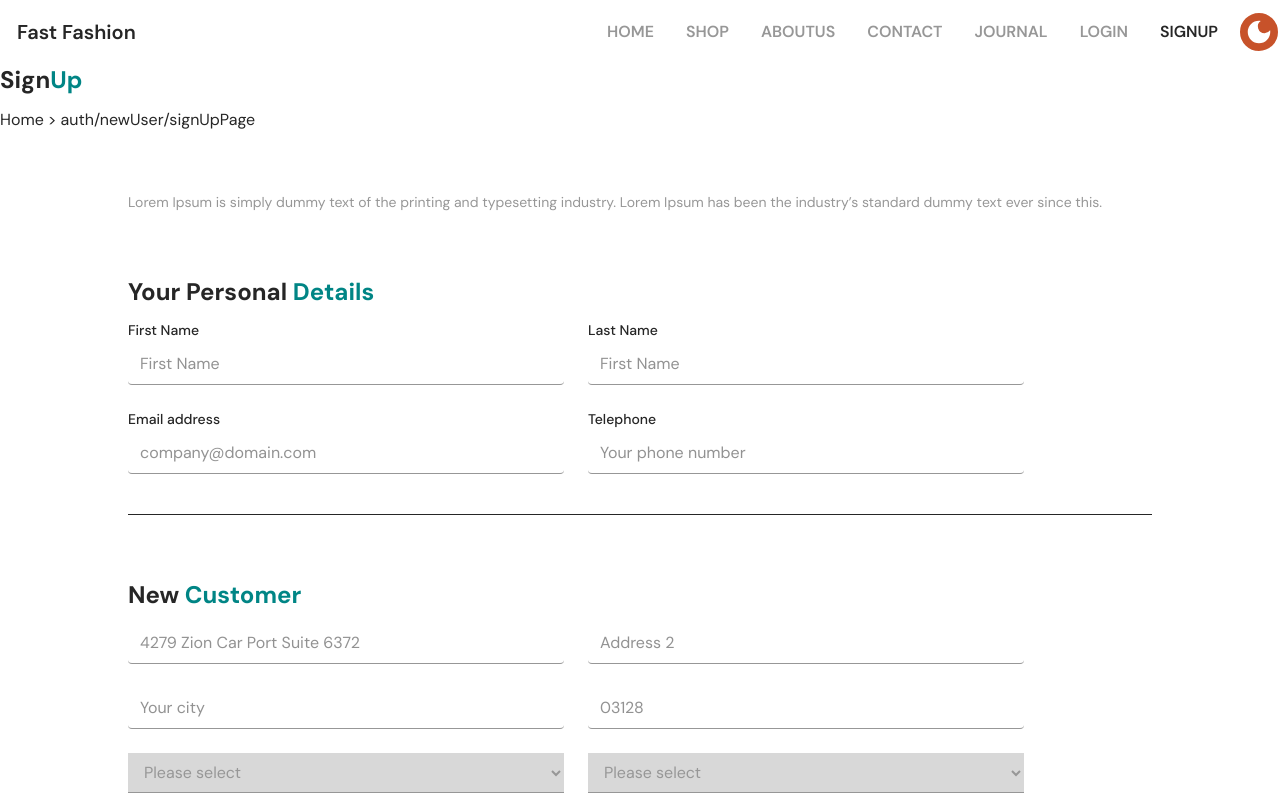
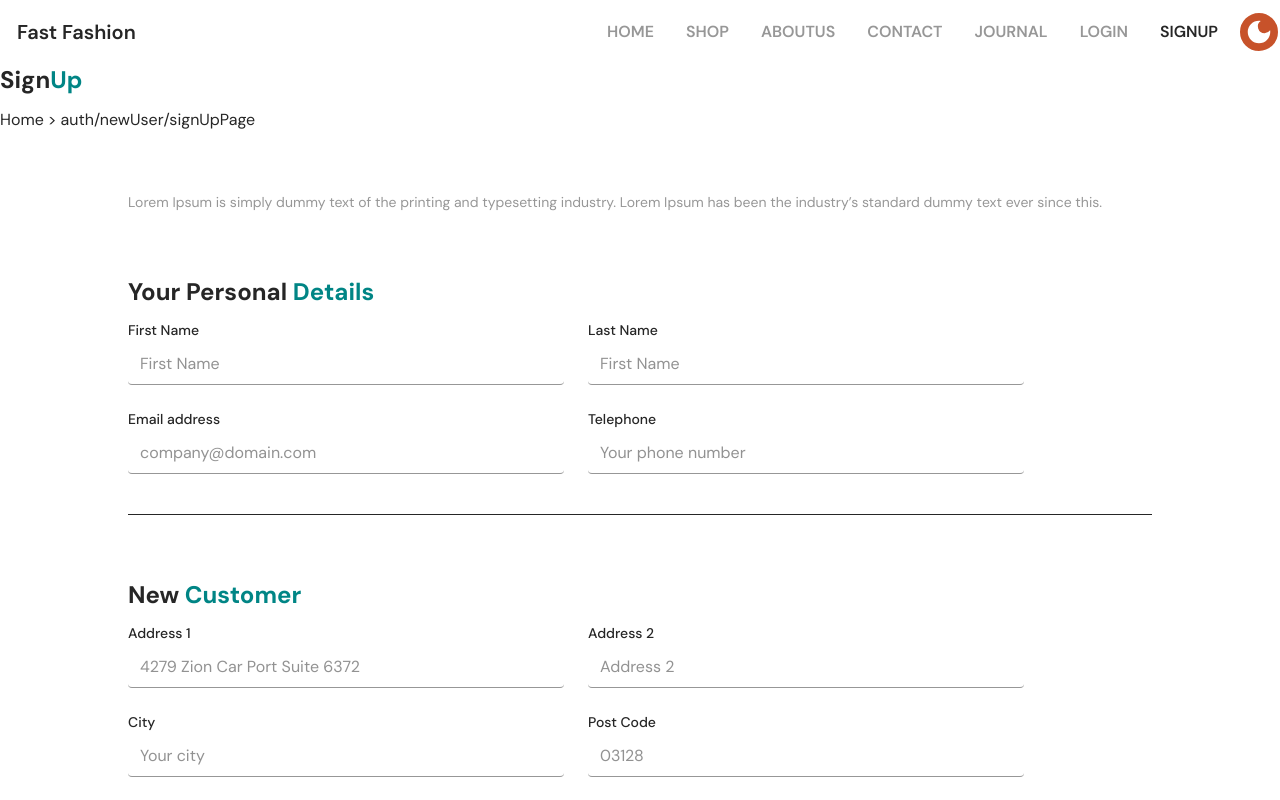
Before and after one commit to taskinahmadalfaruqe/Fast_Fashion, a React (Vite) app: page /auth/newUser/signUpPage in a window 1280 px wide. Shown: the top 800 px of the page. Built offline with nearby package versions, Linux system fonts and the light colour scheme.

Commit message:
[signupfrom][dev-moin] update signup from and login from

```diff
--- a/src/Component/AuthPage/Login/Login.jsx
+++ b/src/Component/AuthPage/Login/Login.jsx
@@ -59,7 +59,8 @@ const Login = () => {
           Lorem Ipsum is simply dummy text of the printing and typesetting industry. Lorem Ipsum has
           been the industry’s standard dummy text ever since this.
         </p>
-        <CommonButton ButtonName={"Continue"} />
+        {/* Continue button  */}
+        <CommonButton ButtonName={"Continue"} NavigateLink={'/auth/newUser/signUpPage'}  />
       </section>
     </div>
   );
--- a/src/Component/AuthPage/SignUp/SignUp.jsx
+++ b/src/Component/AuthPage/SignUp/SignUp.jsx
@@ -75,20 +75,93 @@ const Signup = () => {
                 <CommonHedding FastPart={"New"} SecondPart={" Customer"} />
 
                 <form className="grid grid-cols-1 md:grid-cols-2 gap-6 max-w-4xl">
-                    <input type="text" placeholder="4279 Zion Car Port Suite 6372" className="w-full border-b border-Gray_Color rounded-sm py-2 px-3 focus:outline-none" required />
-                    <input type="text" placeholder="Address 2" className="w-full border-b border-b-Gray_Color rounded-sm py-2 px-3 focus:outline-none" />
-                    <input type="text" placeholder="Your city" className="w-full border-b border-b-Gray_Color rounded-sm py-2 px-3 focus:outline-none" required />
-                    <input type="text" placeholder="03128" className="w-full border-b border-b-Gray_Color rounded-sm py-2 px-3 focus:outline-none" required />
-                    <select className="border-b border-Gray_Color text-Gray_Color dark:text-White_Color bg-Primary_Color dark:bg-Dark_BG_Color py-2 px-3" required>
+                    {/* Address 1 Field */}
+                    <div>
+                        <label htmlFor="Address 1"
+                            className="block text-sm font-medium text-Black_Color dark:text-White_Color mb-1">
+                            Address 1
+                        </label>
+                        <input
+                            type="text"
+                            placeholder="4279 Zion Car Port Suite 6372"
+                            className="w-full border-b border-Gray_Color rounded-sm py-2 px-3 focus:outline-none"
+                            required
+                        />
+                    </div>
+
+                    {/* Address 2 Field */}
+                    <div>
+                        <label htmlFor="Address 2"
+                            className="block text-sm font-medium text-Black_Color dark:text-White_Color mb-1">
+                            Address 2
+                        </label>
+                        <input
+                            type="text"
+                            placeholder="Address 2"
+                            className="w-full border-b border-b-Gray_Color rounded-sm py-2 px-3 focus:outline-none"
+                        />
+                    </div>
+
+                    {/* City Field */}
+                    <div>
+                        <label htmlFor="City"
+                            className="block text-sm font-medium text-Black_Color dark:text-White_Color mb-1">
+                            City
+                        </label>
+                        <input
+                            type="text"
+                            placeholder="Your city"
+                            className="w-full border-b border-b-Gray_Color rounded-sm py-2 px-3 focus:outline-none"
+                            required
+                        />
+                    </div>
+
+                    {/* Post code Field */}
+                    <div>
+                        <label htmlFor="Post Code"
+                            className="block text-sm font-medium text-Black_Color dark:text-White_Color mb-1">
+                            Post Code
+                        </label>
+                        <input
+                            type="text"
+                            placeholder="03128"
+                            className="w-full border-b border-b-Gray_Color rounded-sm py-2 px-3 focus:outline-none"
+                            required
+                        />
+                    </div>
+
+                    {/* Country Field */}
+                    <div>
+                        <label htmlFor="Country"
+                            className="block text-sm font-medium text-Black_Color dark:text-White_Color mb-1">
+                            Country
+                        </label>
+                        <select
+                            className="w-full border-b border-Gray_Color text-Gray_Color dark:text-White_Color bg-Primary_Color dark:bg-Dark_BG_Color py-2 px-3"
+                            required>
                             <option>Please select</option>
+                            <option>Bangladesh</option>
                             <option>USA</option>
                             <option>UK</option>
                         </select>
-                    <select className="border-b border-b-Gray_Color text-Gray_Color dark:text-White_Color bg-Primary_Color dark:bg-Dark_BG_Color py-2 px-3" required>
+                    </div>
+
+                    {/* Region/state Field */}
+                    <div>
+                        <label htmlFor="Region/State"
+                            className="block text-sm font-medium text-Black_Color dark:text-White_Color mb-1">
+                            Region/State
+                        </label>
+                        <select
+                            className="w-full border-b border-b-Gray_Color text-Gray_Color dark:text-White_Color bg-Primary_Color dark:bg-Dark_BG_Color py-2 px-3"
+                            required>
                             <option>Please select</option>
+                            <option>Dhaka</option>
                             <option>California</option>
                             <option>Texas</option>
                         </select>
+                    </div>
+
                 </form>
             </section>
 
@@ -97,6 +170,7 @@ const Signup = () => {
                 <CommonHedding FastPart={"Your"} SecondPart={" Password"} />
 
                 <form className="grid grid-cols-1 md:grid-cols-2 gap-6 max-w-3xl">
+                    {/*Password field */}
                     <div>
                         <label htmlFor="password" className="block text-sm font-medium text-Black_Color dark:text-White_Color mb-1">
                             Password
@@ -108,7 +182,7 @@ const Signup = () => {
                             required >
                         </input>
                     </div>
-
+                    {/* Reapeat Password field  */}
                     <div>
                         <label htmlFor="Repeat password" className="block text-sm font-medium text-Black_Color dark:text-White_Color mb-1">
                             Repeat Password
@@ -121,14 +195,14 @@ const Signup = () => {
                         </input>
                     </div>
                 </form>
-
+                {/* Privacy and Policy Section  */}
                 <div className="flex items-center mt-4 space-x-2">
                     <input type="checkbox" id="agree" className="w-4 h-4" required />
                     <label htmlFor="agree" className="text-sm text-Gray_Color dark:text-White_Color">
                         I have read and agree to the Privacy Policy
                     </label>
                 </div>
-
+                {/* subscribe Newsletter Section  */}
                 <div className="flex items-center mt-4 space-x-4">
                     <label className="text-sm text-Gray_Color dark:text-White_Color">Subscribe Newsletter</label>
                     <label className="inline-flex items-center">
@@ -140,7 +214,7 @@ const Signup = () => {
                         <span className="ml-2">No</span>
                     </label>
                 </div>
-
+                {/* Log in Button  */}
                 <div className="mt-6">
                     <CommonButton ButtonName={"Log in"} />
                 </div>
```
Lines whose indentation alone changed are shown as unchanged.
